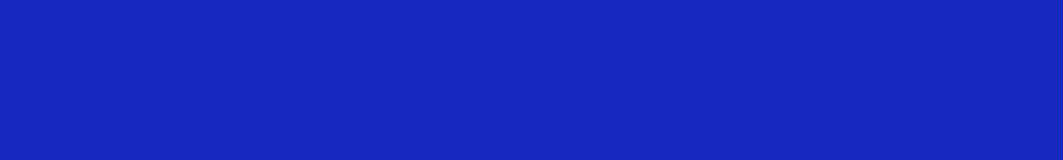
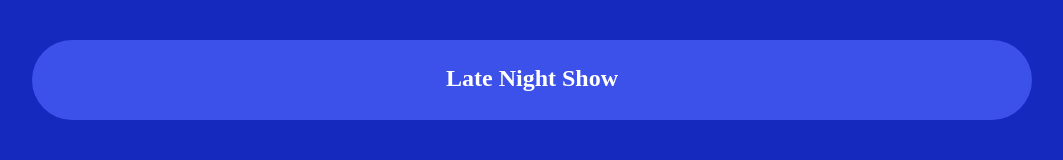
Before and after one commit to AyubMJA/lateNight, a plain HTML site: page index.html in a window 1280 px wide. Shown: the whole page, without its empty margins (108-1171 px from the left). Drawn offline with Linux system fonts and the light colour scheme.

Commit message:
cleaned up the header

```diff
--- a/css/style.css
+++ b/css/style.css
@@ -1,7 +1,22 @@
 *{
     margin:0;
     padding:0;
+    box-sizing: border-box;
 }
 body{
     background-color: #1629BF;
 }
+/* Nav bar */
+header{
+    background-color:#3C50EA;
+    text-align: center;
+    height:80px;
+    width:1000px;
+    margin: 0 auto;
+    border-radius: 40px;
+}
+nav h1{
+    color:#fff;
+    margin-top:40px;
+    padding: 25px;
+}
--- a/index.html
+++ b/index.html
@@ -8,5 +8,10 @@
 </head>
 <body>
     <!-- Navbar -->
+    <header>
+        <nav>
+            <h1>Late Night Show</h1>
+        </nav>
+    </header>
 </body>
 </html>
```
